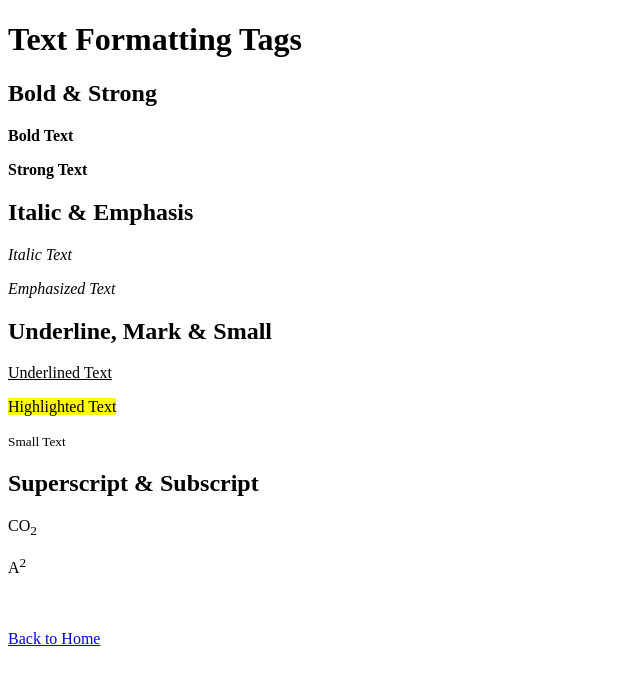
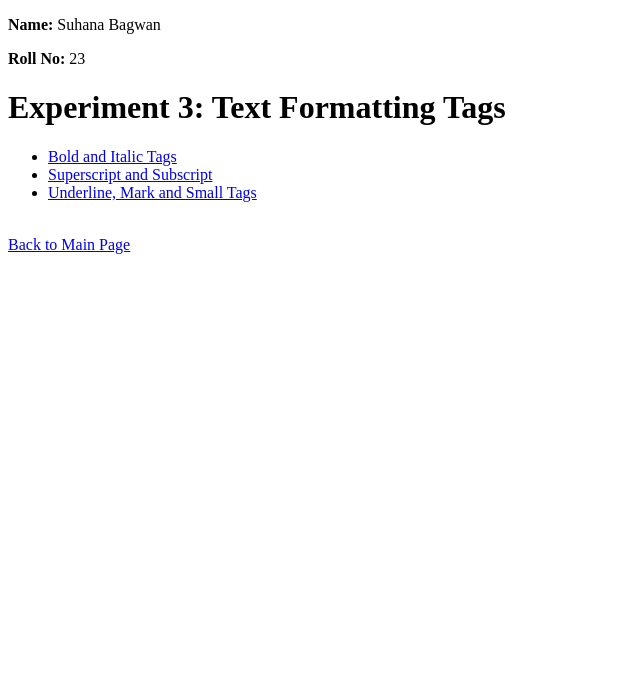
Before and after one commit to Suhana39/Web-Development-html, a plain HTML site: page EXP3.Text-Formatting/index.html in a window 1280 px wide. Shown: the whole page, without its empty margins (0-640 px from the left). Drawn offline with Linux system fonts and the light colour scheme.

Commit message:
Update index.html

```diff
--- a/EXP3.Text-Formatting/index.html
+++ b/EXP3.Text-Formatting/index.html
@@ -1,35 +1,25 @@
-<!--
-Experiment: Text Formatting Tags (Combined)
--->
-
 <!DOCTYPE html>
 <html>
 <head>
-    <title>Text Formatting</title>
+    <title>Experiment 3</title>
 </head>
+
 <body>
 
-<h1>Text Formatting Tags</h1>
+<p><b>Name:</b> Suhana Bagwan</p>
+<p><b>Roll No:</b> 23</p>
 
-<h2>Bold & Strong</h2>
-<p><b>Bold Text</b></p>
-<p><strong>Strong Text</strong></p>
+<h1>Experiment 3: Text Formatting Tags</h1>
 
-<h2>Italic & Emphasis</h2>
-<p><i>Italic Text</i></p>
-<p><em>Emphasized Text</em></p>
+<ul>
+    <li><a href="bold-italic.html">Bold and Italic Tags</a></li>
+    <li><a href="sup-sup.html">Superscript and Subscript</a></li>
+    <li><a href="underline-mark.html">Underline, Mark and Small Tags</a></li>
+</ul>
 
-<h2>Underline, Mark & Small</h2>
-<p><u>Underlined Text</u></p>
-<p><mark>Highlighted Text</mark></p>
-<p><small>Small Text</small></p>
+<br>
 
-<h2>Superscript & Subscript</h2>
-<p>CO<sub>2</sub></p>
-<p>A<sup>2</sup></p>
-
-<br><br>
-<a href="../index.html">Back to Home</a>
+<a href="../index.html">Back to Main Page</a>
 
 </body>
 </html>
```
